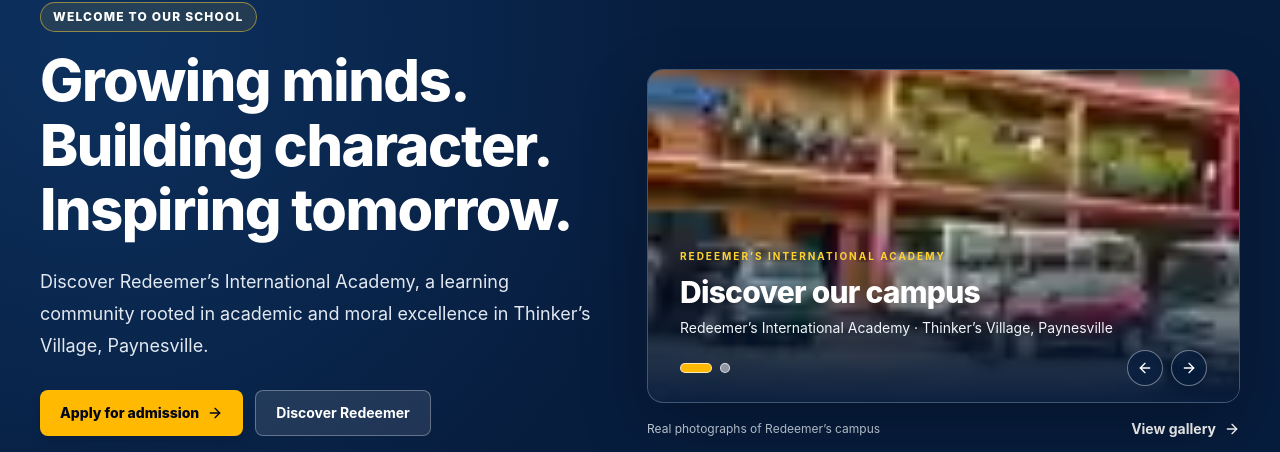
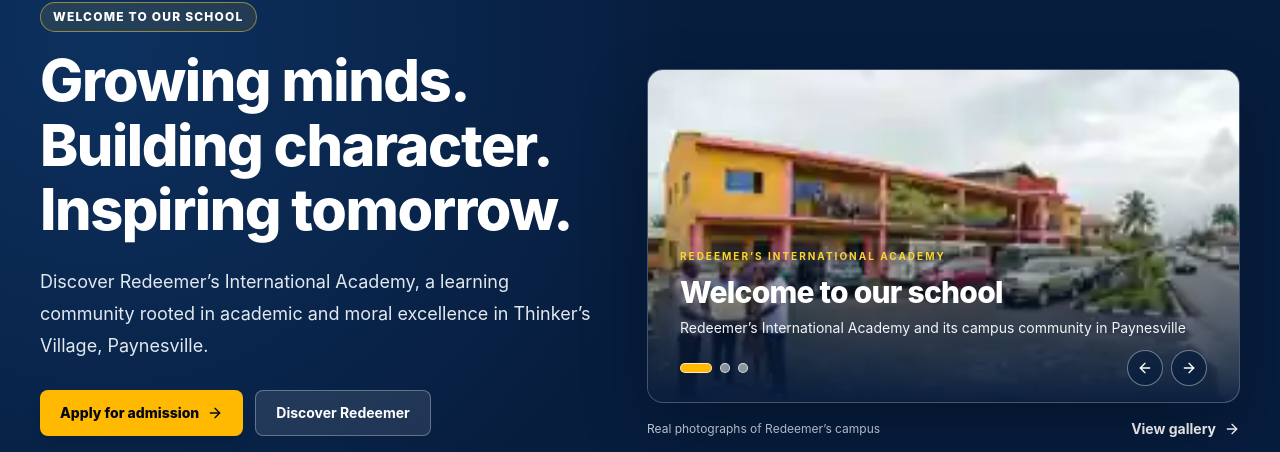
Before and after one commit to totagits/Redeemer-School, a React (Vite) app: page / in a window 1280 px wide. Shown: the part 175-627 px from the top of the page. Built offline with nearby package versions, Linux system fonts and the light colour scheme; no server answers.

Commit message:
feat: feature newly supplied campus photograph as first carousel slide

```diff
--- a/src/components/CampusHeroCarousel.tsx
+++ b/src/components/CampusHeroCarousel.tsx
@@ -2,6 +2,12 @@ import React, { useEffect, useState } from 'react';
 import { ArrowLeft, ArrowRight, Camera } from 'lucide-react';
 
 const slides = [
+  {
+    src: '/school-photos/campus-feature-new.svg',
+    title: 'Welcome to our school',
+    description: 'Redeemer’s International Academy and its campus community in Paynesville',
+    alt: 'Photograph of Redeemer’s International Academy campus showing the school building and entrance',
+  },
   {
     src: '/school-photos/campus-exterior.svg',
     title: 'Discover our campus',
```
